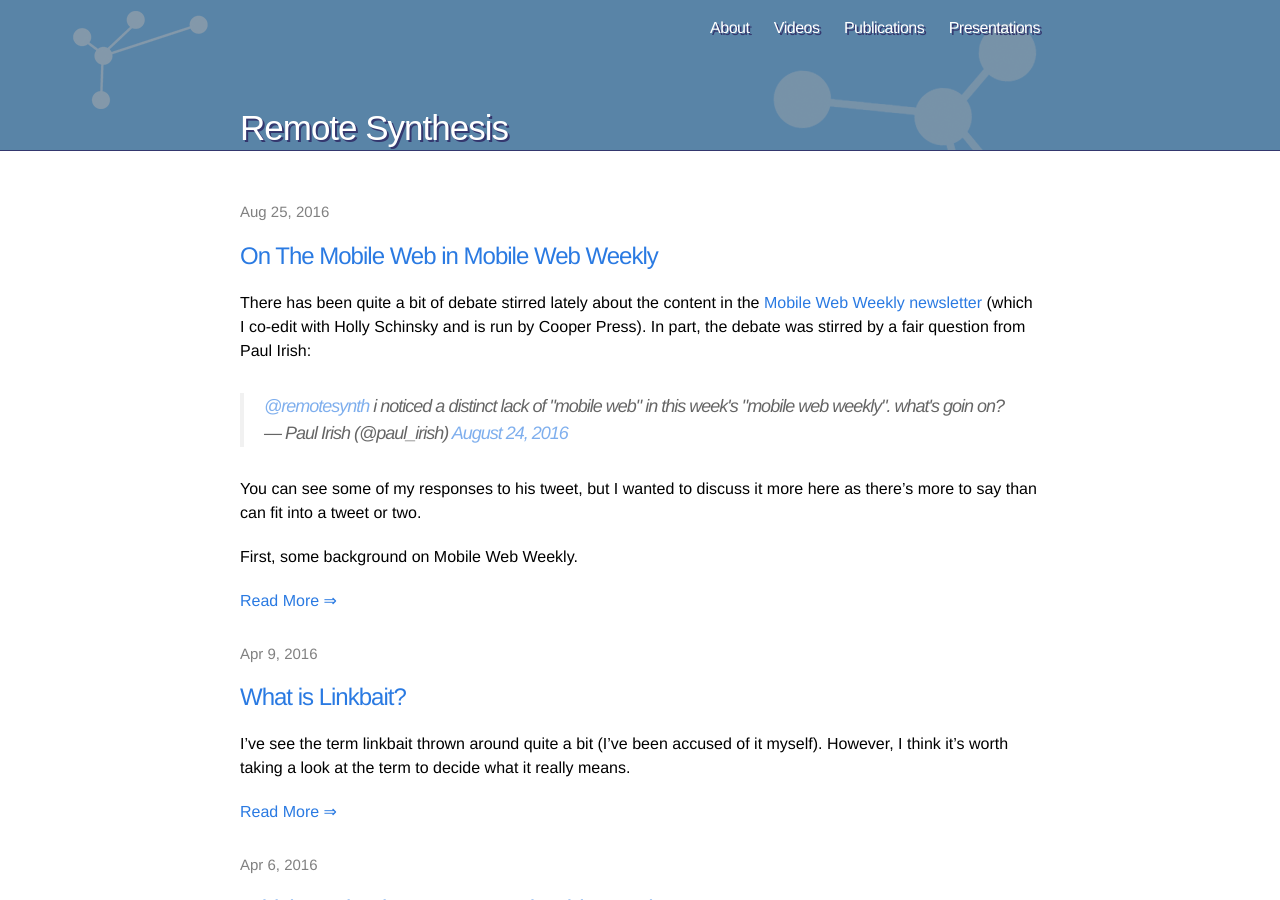
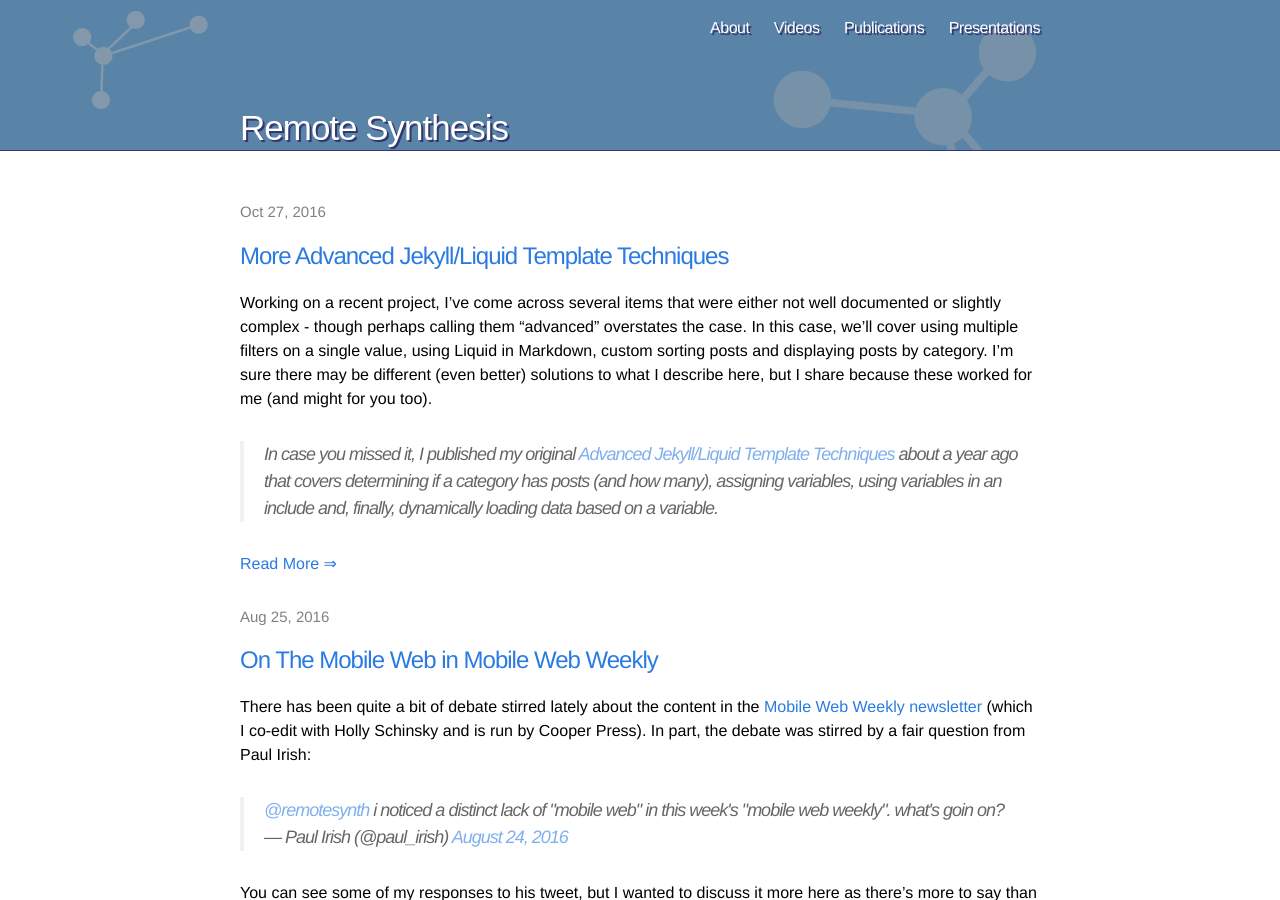
Before and after one commit to remotesynth/remotesynth.github.io, a Jekyll site: the page built from index.html, in a window 1280 px wide and 900 px high. Built offline with Jekyll 4.4.1, drawn with Linux system fonts in a browser that asks for light colours; some web fonts are replaced; the list of posts is cut into pages by our own code; comment, search, counter and statistics services are not loaded; some of the changed text lies outside the part shown.

Commit message:
I actually wrote a blog post!

```diff
--- a/_data/presentations.yaml
+++ b/_data/presentations.yaml
@@ -1,3 +1,9 @@
+-   name: "October 2016"
+    presentations:
+      - "Connect.Tech - Getting Started with Jekyll"
+-   name: "September 2016"
+    presentations:
+      - "Web Unleashed - Getting Started with Jekyll"
 -   name: "March 2016"
     presentations:
       - "O'Reilly Fluent - Static Sites for JavaScript Developers"
--- /dev/null
+++ b/_posts/2016-10-27-more-advanced-jekyll.md
@@ -0,0 +1,68 @@
+---
+layout: post
+title: "More Advanced Jekyll/Liquid Template Techniques"
+date: "2016-10-27"
+categories: general
+---
+
+Working on a recent project, I've come across several items that were either not well documented or slightly complex - though perhaps calling them "advanced" overstates the case. In this case, we'll cover using multiple filters on a single value, using Liquid in Markdown, custom sorting posts and displaying posts by category. I'm sure there may be different (even better) solutions to what I describe here, but I share because these worked for me (and might for you too).
+
+> In case you missed it, I published my original [Advanced Jekyll/Liquid Template Techniques](http://www.remotesynthesis.com/general/2015/10/02/advanced-jekyll-templates/) about a year ago that covers determining if a category has posts (and how many), assigning variables, using variables in an include and, finally, dynamically loading data based on a variable.<!--more-->
+
+## Use Multiple Filters on a value
+
+This one is kind of trivial and may be obvious to most people, but I didn't see it clearly documented (and most examples show using a single filter). All you need to do is add another pipe and another filter.
+
+{% highlight liquid %}
+{%raw%}{{ mystring | replace: "-", " " | capitalize  }}{%endraw%}
+{% endhighlight %}
+
+## Use Liquid in Your Markdown Posts
+
+This one may also be in the category of "duh!" but you can use Liquid code in your Markdown. So, in this case, I needed the relative path to an image to work on the remote site and on the local testing server.
+
+{% highlight liquid %}
+{%raw%}![My awesome image]({{ "/img/my-awesome-image.png" | prepend: site.baseurl }}){%endraw%}
+{% endhighlight %}
+
+## Sorting Posts by Something Other Than Date
+
+By default, Jekyll posts come in descending date order. However, I was building a documentation site and using posts as a way to add content to a single page with content separated by anchors (basically, a variation of the [documentation site that I built with Hugo](https://github.com/cfjedimaster/Static-Sites-Book/tree/master/ch4/docsite) for the [upcoming book](http://shop.oreilly.com/product/0636920051879.do) I'm writing with Raymond Camden). In this case, I wanted to be able to specify what order the content would display without needing to fiddle with the post dates.
+
+[Hugo](https://gohugo.io/) has the concept of [weight](https://gohugo.io/templates/variables/), which is helpful - especially since the weight is relative to other items in the category. While nothing like that exists in Jekyll, we can add it and even sort by it (though not in exactly the same manner as Hugo). Assuming that each of your posts has a `weight` value set in its frontmatter, you can do the following:
+
+{% highlight liquid %}
+{%raw%}{% assign posts_list = site.posts | sort:"weight" %}
+{% for posts in posts_list %}
+{% endfor %}{%endraw%}
+{% endhighlight %}
+
+You don't have to sort by weight. You can sort by any frontmatter value - weight just suited my needs in this scenario.
+
+## Displaying Posts Organized by Category
+
+Following on the sorting technique above, for this docs site, the left nav is essentially a category name and then a list of the posts within that category. In the below code, I loop through the posts (sorted by weight) and display the category header assuming the post's category is different from the prior post (of course, this assumes that the content is organized properly by weight).
+
+One other thing you may notice is that I ignore posts with no title. In the case of my single page documentation site, some sections had "intro" text that would display in the content but doesn't require a navigation link. Thus, if I left the title blank, I will display it in the main content output but not in the navigation. You can also see that I am using the `post.slug` variable as a way to anchor the links rather than directly link to the page.
+
+{% highlight liquid %}
+{%raw%}<ul class="docs-nav">
+{% assign posts_list = site.posts | sort:"weight" %}
+{% assign last_cat = "" %}
+{% for posts in posts_list %}
+    {% if posts.title != "" %}
+        {% for category in posts.categories limit:1 %}
+            {% if category != last_cat %}
+    <li><strong>{{ category | replace: "-", " " | capitalize  }}</strong></li>
+            {% endif %}
+            {% assign last_cat = category %}
+        {% endfor %}
+    <li><a href="#{{ posts.slug }}" class="cc-active">{{ posts.title }}</a></li>
+    {% endif %}
+{% endfor %}
+</ul>{%endraw%}
+{% endhighlight %}
+
+## That's All For Today!
+
+I know that none of this may be earth-shattering, but they are all things that I found not obvious (and I've clearly used Jekyll a good amount). If you are curious, this code was for the documentation for an [Angular Multi-Platform Starter](https://jlooper.github.io/angular-starter/) project that I am working on with some of my colleagues.
```
Also changed, not shown: _data/publications.yaml (+12 -0 lines), _drafts/2015-05-21-obvious-and-fair.md (deleted, +0 -16 lines), about.md (+1 -1 lines).
